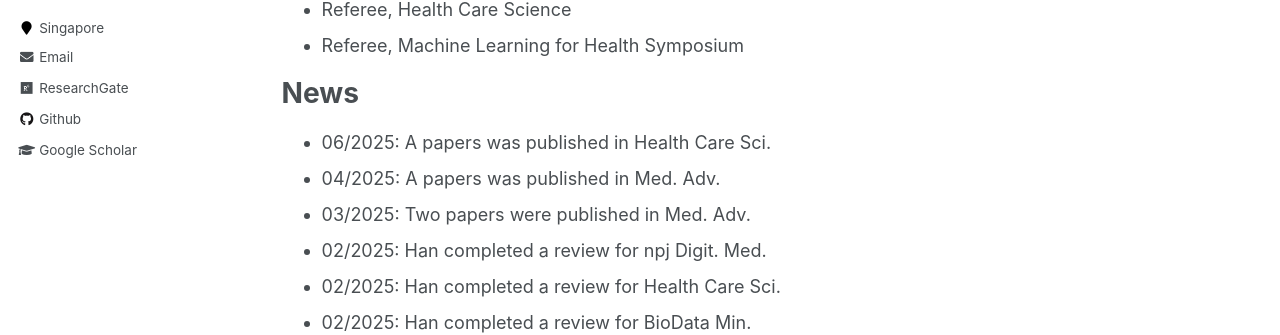
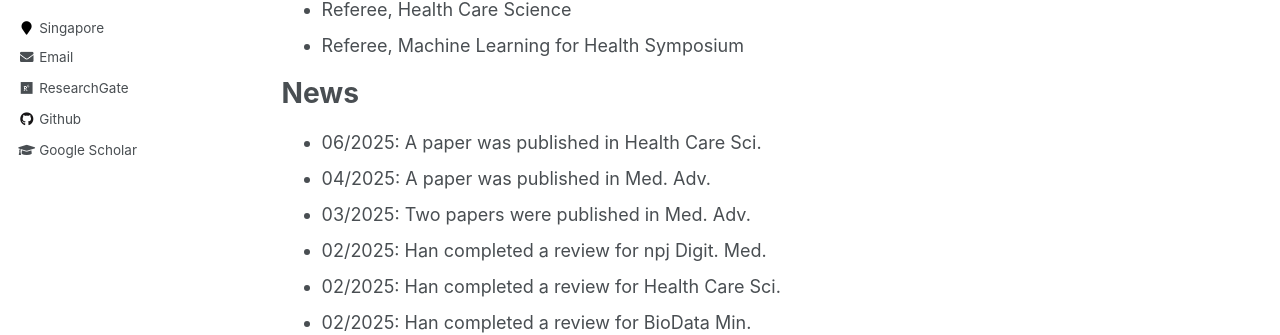
Before and after one commit to Han-Yuan-Med/Han-Yuan-Med.github.io, a Jekyll site: the page built from _pages/about.md, in a window 1280 px wide and 900 px high, scrolled down 1334 px. Shown: the part 264-599 px from the top of the window. Built offline with Jekyll 4.4.1, drawn with Linux system fonts in a browser that asks for light colours.

Commit message:
Update about.md

```diff
--- a/_pages/about.md
+++ b/_pages/about.md
@@ -43,8 +43,8 @@ Thank you for visiting my academic website. I invite you to explore the [publica
 
 # News
 <ul style="width: auto; height: 300px; overflow: auto">
-  <li>06/2025: A papers was published in Health Care Sci.</li>
-  <li>04/2025: A papers was published in Med. Adv.</li>
+  <li>06/2025: A paper was published in Health Care Sci.</li>
+  <li>04/2025: A paper was published in Med. Adv.</li>
   <li>03/2025: Two papers were published in Med. Adv.</li>
   <li>02/2025: Han completed a review for npj Digit. Med.</li>
   <li>02/2025: Han completed a review for Health Care Sci.</li>
```
